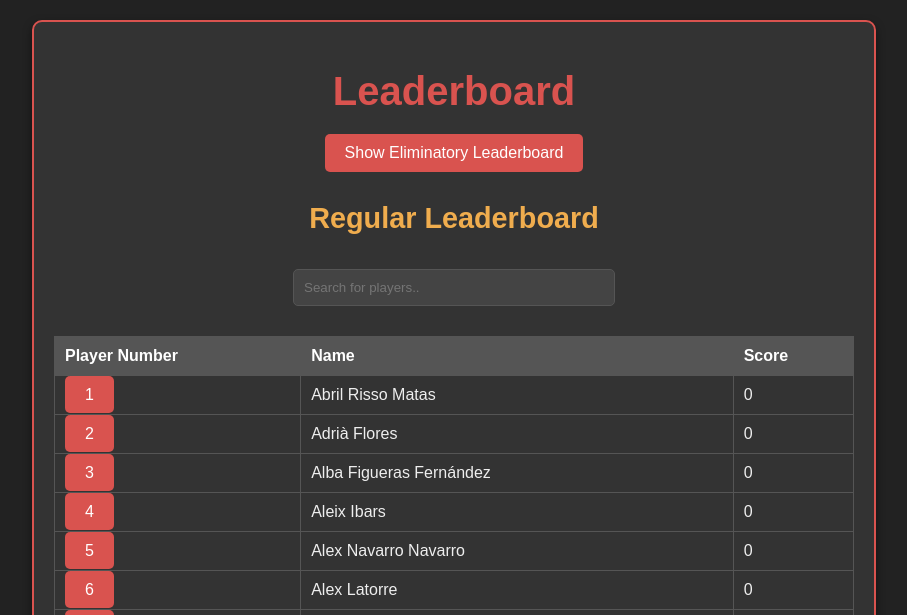
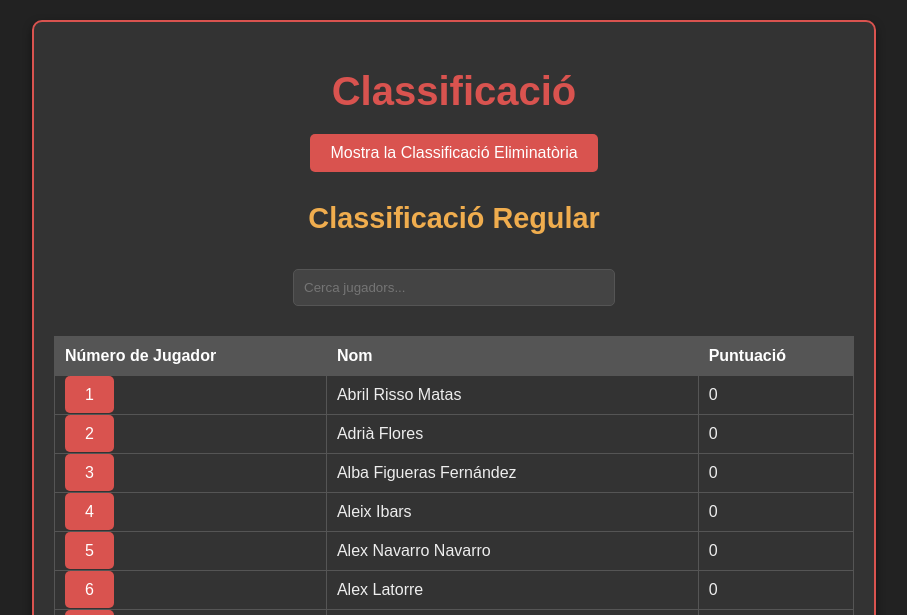
Before and after one commit to pauhidalgoo/web-jocs-oreneta, a Flask app: page /leaderboard in a window 1280 px wide. Shown: the top 615 px of the page, without its empty margins (186-1093 px from the left). Run offline with Flask 3, Linux system fonts and the light colour scheme; a user stored in the database is signed in; data comes from the database, SQL or seed files in the repository; both versions use the stored data as it was after the commit; data that the repository does not hold is empty.

Commit message:
ADD translate to catalan

```diff
--- a/database.py
+++ b/database.py
@@ -96,7 +96,8 @@ player_names = [
     "Sergi Flores Marín",
     "Uriel Gil Palma",
     "Verónica Oñate Villagrasa",
-    "Violeta Bonet Vila"
+    "Violeta Bonet Vila",
+    "Jordi Luque",
 ]
 
 
--- a/templates/index.html
+++ b/templates/index.html
@@ -1,12 +1,12 @@
 <!DOCTYPE html>
 <html>
 <head>
-    <title>Squid Game - Login</title>
+    <title>Jocs de l'oreneta - Login</title>
     <link rel="stylesheet" href="/static/css/style.css">
 </head>
 <body>
     <div class="login-container">
-        <h1>Squid Game</h1>
+        <h1>Jocs de l'oreneta</h1>
         <form method="POST" enctype="multipart/form-data">
             <input type="number" name="player_number" placeholder="Enter Your Player Number" required>
             <button type="submit">Enter</button>
--- a/templates/leaderboard.html
+++ b/templates/leaderboard.html
@@ -1,25 +1,25 @@
 <!DOCTYPE html>
 <html>
 <head>
-    <title>Leaderboard</title>
+    <title>Classificació</title>
     <link rel="stylesheet" href="/static/css/style.css">
     <script src="/static/js/scripts.js"></script>
 </head>
 <body>
     <div class="leaderboard-container">
-        <h1>Leaderboard</h1>
+        <h1>Classificació</h1>
 
-        <button id="toggle-leaderboard" onclick="toggleLeaderboard()">Show Eliminatory Leaderboard</button>
+        <button id="toggle-leaderboard" onclick="toggleLeaderboard()">Mostra la Classificació Eliminatòria</button>
 
         <div id="regular-leaderboard">
-            <h2>Regular Leaderboard</h2>
-            <input type="text" id="search-input" onkeyup="searchPlayers()" placeholder="Search for players.." title="Type in a player number">
+            <h2>Classificació Regular</h2>
+            <input type="text" id="search-input" onkeyup="searchPlayers()" placeholder="Cerca jugadors..." title="Escriu un número de jugador">
             <table>
                 <thead>
                     <tr>
-                        <th>Player Number</th>
-                        <th>Name</th>
-                        <th>Score</th>
+                        <th>Número de Jugador</th>
+                        <th>Nom</th>
+                        <th>Puntuació</th>
                     </tr>
                 </thead>
                 <tbody id="leaderboard-table">
@@ -35,9 +35,9 @@
         </div>
 
         <div id="eliminatory-leaderboard" style="display: none;">
-            <h2>Eliminatory Leaderboard</h2>
+            <h2>Classificació Eliminatòria</h2>
             <select id="game-select" onchange="filterEliminatoryLeaderboard()">
-                <option value="">Select Game</option>
+                <option value="">Selecciona un Joc</option>
                 {% for game in games %}
                     {% if game.type == 'Eliminatory' %}
                         <option value="{{ game.id }}">{{ game.name }}</option>
@@ -47,12 +47,13 @@
             <div class="eliminatory-leaderboard-grid">
                 {% for p in players %}
                 <div class="player-box {% if is_player_eliminated(p.id) %}eliminated{% else %}alive{% endif %}" id="player-box-{{ p.id }}" data-game-id="{% for res in game_results %}{% if res.player_id == p.id %}{{ res.game_id }},{% endif %}{% endfor %}">
+
                     <a href="/profile/{{ p.id }}">
                         <div class="player-image">
                             {% if p.photo %}
-                            <img src="/{{ p.photo }}" alt="Player Photo">
+                            <img src="/{{ p.photo }}" alt="Foto del Jugador">
                             {% else %}
-                            <img src="/{{ config.DEFAULT_IMAGE }}" alt="Default Photo">
+                            <img src="/{{ config.DEFAULT_IMAGE }}" alt="Foto per Defecte">
                             {% endif %}
                             <span class="player-number">{{ p.player_number }}</span>
                         </div>
@@ -62,7 +63,7 @@
             </div>
         </div>
 
-        <a href="/games">View Games</a>
+        <a href="/games">Veure Jocs</a>
     </div>
     <script>
       function toggleLeaderboard() {
@@ -73,11 +74,11 @@
         if (regularLeaderboard.style.display === "none") {
           regularLeaderboard.style.display = "block";
           eliminatoryLeaderboard.style.display = "none";
-          toggleButton.textContent = "Show Eliminatory Leaderboard";
+          toggleButton.textContent = "Mostra la Classificació Eliminatòria";
         } else {
           regularLeaderboard.style.display = "none";
           eliminatoryLeaderboard.style.display = "block";
-          toggleButton.textContent = "Show Regular Leaderboard";
+          toggleButton.textContent = "Mostra la Classificació Regular";
         }
       }
       function searchPlayers() {
--- a/templates/upload_photo.html
+++ b/templates/upload_photo.html
@@ -1,12 +1,12 @@
 <!DOCTYPE html>
 <html>
 <head>
-    <title>Upload Photo</title>
+    <title>Foto de perfil</title>
     <link rel="stylesheet" href="/static/css/style.css">
 </head>
 <body>
     <div class="upload-container">
-        <h1>Upload Your Photo</h1>
+        <h1>Penja la teva foto de perfil</h1>
         <form method="POST" enctype="multipart/form-data">
             <input type="file" name="photo" accept="image/*" required>
             <button type="submit">Upload</button>
```
Also changed, not shown: templates/admin/index.html (+11 -11 lines), templates/game_timeline.html (+20 -20 lines), templates/player_profile.html (+7 -7 lines), squid_games.db, static/uploads/1_71625040007-the-grinch.webp (added), 3 other files.
